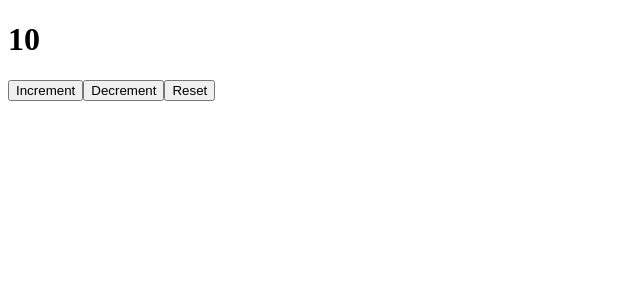
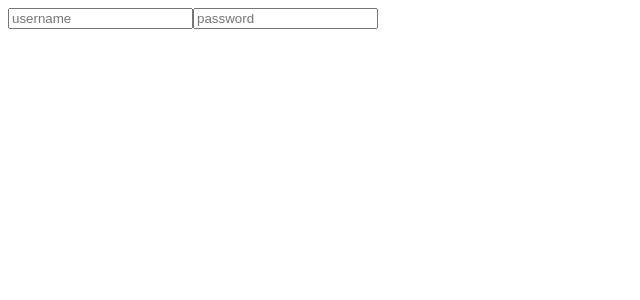
Before and after one commit to DarioCorbinelli/esercizi-react, a React (Create React App) app: page / in a window 1280 px wide. Shown: the top 300 px of the page, without its empty margins (0-640 px from the left). Built offline with nearby package versions, Linux system fonts and the light colour scheme.

Commit message:
custom-hooks-2

```diff
--- a/src/App.js
+++ b/src/App.js
@@ -1,9 +1,9 @@
-import Counter from "Counter";
+import Form from "Form";
 import React from "react";
 
 class App extends React.Component {
   render() {
-    return <Counter initialValue={10}/>;
+    return <Form />;
   }
 }
 
--- a/src/Counter.js
+++ /dev/null
@@ -1,16 +0,0 @@
-import React from "react";
-import useCounter from "useCounter";
-
-function Counter({initialValue}) {
-  const {counter, increment, decrement, reset} = useCounter(initialValue)
-  return (
-    <>
-      <h1>{counter}</h1>
-      <button onClick={increment}>Increment</button>
-      <button onClick={decrement}>Decrement</button>
-      <button onClick={reset}>Reset</button>
-    </>
-  );
-}
-
-export default Counter;
--- /dev/null
+++ b/src/Form.js
@@ -0,0 +1,16 @@
+import React from "react";
+import useControlledForm from "useControlledForm";
+
+function Form() {
+  const {input, handleInput} = useControlledForm()
+
+  console.log(input)
+  return (
+    <>
+      <input type="text" name="username" placeholder="username" value={input.username} onChange={handleInput}/>
+      <input type="password" name="password" placeholder="password" value={input.password} onChange={handleInput}/>
+    </>
+  );
+}
+
+export default Form;
--- /dev/null
+++ b/src/useControlledForm.js
@@ -0,0 +1,19 @@
+import { useState } from 'react';
+
+function useControlledForm() {
+  const [input, setInput] = useState({
+    username: "",
+    password: ""
+  })
+
+  function handleInput(e) {
+    setInput(input => ({
+      ...input,
+      [e.target.name]: e.target.value
+    }))
+  }
+
+  return {input, handleInput};
+}
+
+export default useControlledForm;
--- a/src/useCounter.js
+++ /dev/null
@@ -1,21 +0,0 @@
-import { useState } from 'react';
-
-function useCounter(initialValue = 0) {
-  const [counter, setCounter] = useState(initialValue)
-
-  function incrementCounter() {
-    setCounter(counter => counter + 1)
-  }
-
-  function decrementCounter() {
-    setCounter(counter => counter - 1)
-  }
-
-  function resetCounter() {
-    setCounter(initialValue)
-  }
-
-  return {counter: counter, increment: incrementCounter, decrement: decrementCounter, reset: resetCounter}
-}
-
-export default useCounter;
```
